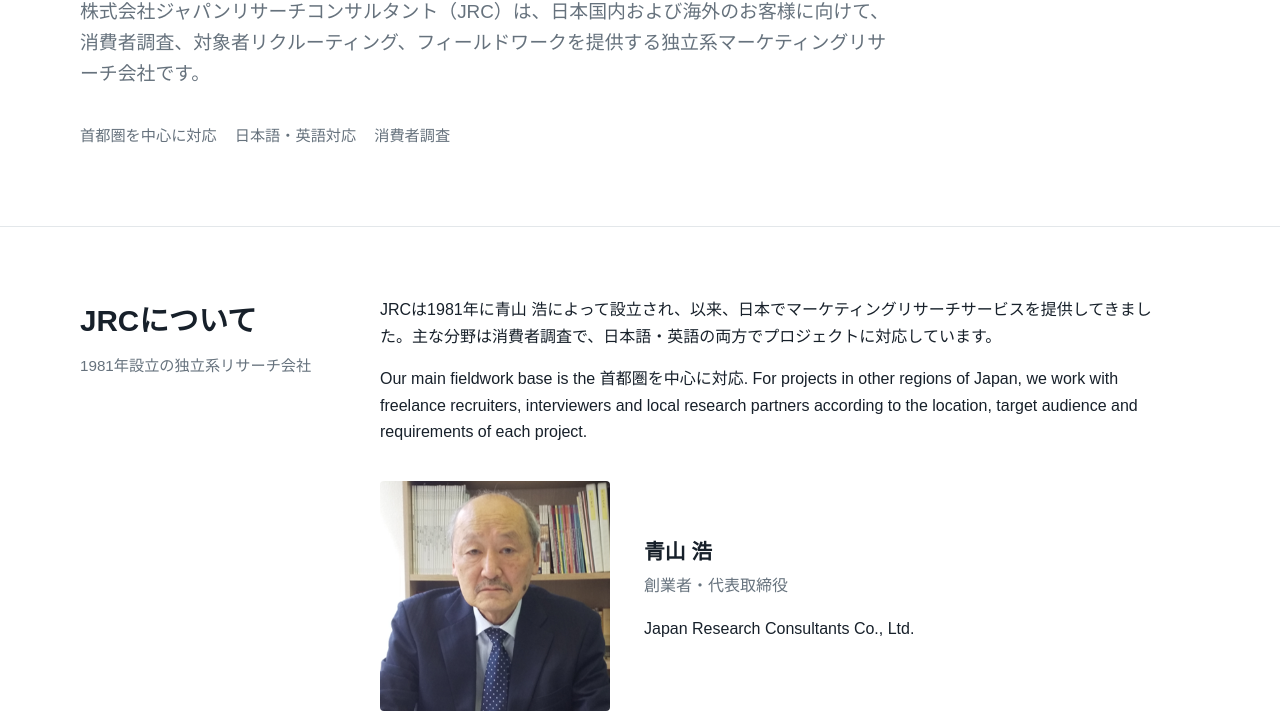
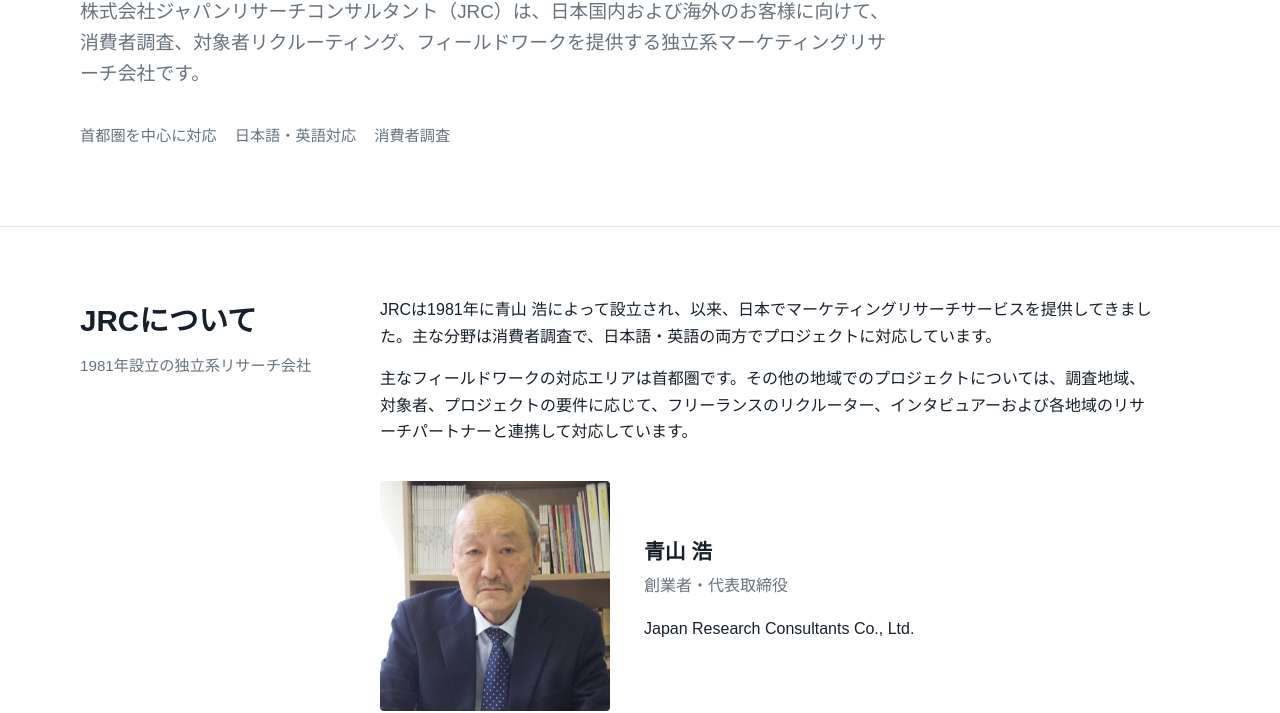
Before and after one commit to JRC1208/jrccl-website, a plain HTML site: page ja.html in a window 1280 px wide. Shown: the part 384-1097 px from the top of the page. Drawn offline with Linux system fonts and the light colour scheme.

Commit message:
Add files via upload

```diff
--- a/ja.html
+++ b/ja.html
@@ -28,7 +28,7 @@
 </style></head><body>
 <header><div class="wrap"><nav><div class="brand">株式会社ジャパンリサーチコンサルタント</div><div class="nav-right"><div class="nav-links"><a href="#about">会社概要</a><a href="#services">サービス</a><a href="#fieldwork">フィールドワーク</a><a href="#contact">お問い合わせ</a></div><a class="lang" href="index.html">English</a></div></nav></div></header>
 <main><div class="wrap hero"><div class="kicker">1981年設立 · 東京</div><h1>日本における消費者調査・フィールドワーク</h1><p class="lead">株式会社ジャパンリサーチコンサルタント（JRC）は、日本国内および海外のお客様に向けて、消費者調査、対象者リクルーティング、フィールドワークを提供する独立系マーケティングリサーチ会社です。</p><div class="hero-meta"><span>首都圏を中心に対応</span><span>日本語・英語対応</span><span>消費者調査</span></div></div>
-<section id="about"><div class="wrap"><div class="section-head"><div class="section-title"><h2>JRCについて</h2><p>1981年設立の独立系リサーチ会社</p></div><div class="copy"><p>JRCは1981年に青山 浩によって設立され、以来、日本でマーケティングリサーチサービスを提供してきました。主な分野は消費者調査で、日本語・英語の両方でプロジェクトに対応しています。</p><p>Our main fieldwork base is the 首都圏を中心に対応. For projects in other regions of Japan, we work with freelance recruiters, interviewers and local research partners according to the location, target audience and requirements of each project.</p>
+<section id="about"><div class="wrap"><div class="section-head"><div class="section-title"><h2>JRCについて</h2><p>1981年設立の独立系リサーチ会社</p></div><div class="copy"><p>JRCは1981年に青山 浩によって設立され、以来、日本でマーケティングリサーチサービスを提供してきました。主な分野は消費者調査で、日本語・英語の両方でプロジェクトに対応しています。</p><p>主なフィールドワークの対応エリアは首都圏です。その他の地域でのプロジェクトについては、調査地域、対象者、プロジェクトの要件に応じて、フリーランスのリクルーター、インタビュアーおよび各地域のリサーチパートナーと連携して対応しています。</p>
 <div class="president"><img src="hiroshi-aoyama.png" alt="株式会社ジャパンリサーチコンサルタント 代表者 青山 浩"><div><h3>青山 浩</h3><p class="role">創業者・代表取締役</p><p>Japan Research Consultants Co., Ltd.</p></div></div></div></div></div></section>
 <section id="services"><div class="wrap"><div class="section-head"><div class="section-title"><h2>調査サービス</h2><p>プロジェクトに応じた柔軟な対応</p></div><div class="copy"><p>プロジェクトの要件に応じて、調査工程の一部のみのご依頼から複数工程の一括対応まで柔軟にサポートします。</p></div></div><div class="services">
 <div class="service"><h3>定性調査</h3><div class="tags"><span class="tag">グループインタビュー（FGI）</span><span class="tag">デプスインタビュー（IDI）</span><span class="tag">訪問面接調査</span><span class="tag">オンラインインタビュー</span><span class="tag">ラダリング</span></div><p>対象者リクルーティング、スケジュール調整、フィールドワーク運営、インタビュー実施などに対応します。</p></div>
```
